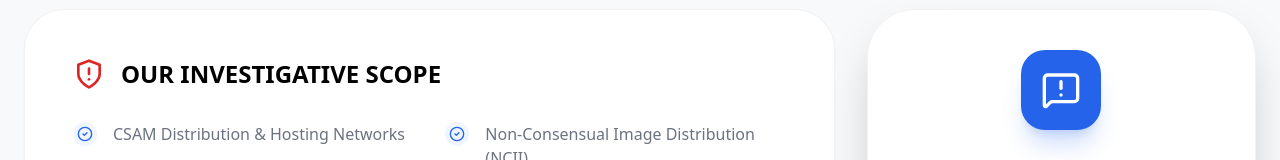
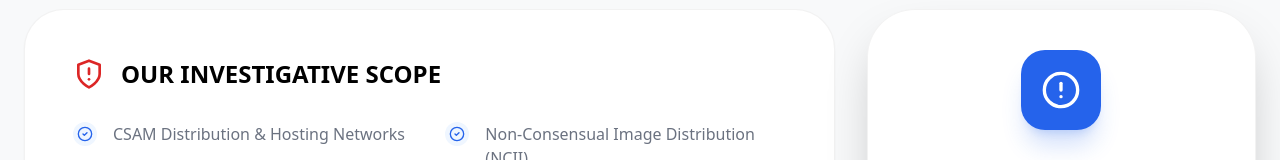
Before and after one commit to intelguard/intelguard-site, a React (Vite) app: page / in a window 1280 px wide. Both pictures are taken after a click on the button "REPORT ABUSE CASE". Shown: the part 272-432 px from the top of the page. Built offline with nearby package versions, Linux system fonts and the light colour scheme.

Commit message:
Update App.jsx

```diff
--- a/src/App.jsx
+++ b/src/App.jsx
@@ -12,14 +12,13 @@ import {
   Trash2,
   Briefcase,
   Mail,
-  Verified,
   Crown,
   ShieldCheck,
   Database,
   Clock,
   ShieldAlert,
   Lock,
-  MessageSquareWarning,
+  AlertCircle,
   Menu,
   X
 } from 'lucide-react';
@@ -220,7 +219,7 @@ export default function App() {
                 <div className="lg:col-span-1">
                   <div className="sticky top-32 p-10 bg-white border border-black/5 shadow-2xl rounded-[48px] text-center">
                     <div className="w-20 h-20 bg-blue-600 rounded-3xl flex items-center justify-center mx-auto mb-8 shadow-xl shadow-blue-600/20">
-                      <MessageSquareWarning className="w-10 h-10 text-white" />
+                      <AlertCircle className="w-10 h-10 text-white" />
                     </div>
                     <h3 className="text-2xl font-black uppercase mb-4">Submit Intelligence</h3>
                     <p className="text-sm text-gray-500 font-medium mb-10 leading-relaxed">
@@ -264,7 +263,7 @@ export default function App() {
                         <div className="flex items-center gap-2">
                           <h3 className="text-xl font-bold tracking-tight">{member.name}</h3>
                           {member.isFounder && <Crown className="w-4 h-4 text-blue-500" />}
-                          {member.isVerified && <Verified className="w-4 h-4 text-blue-500" />}
+                          {member.isVerified && <ShieldCheck className="w-4 h-4 text-blue-500" />}
                         </div>
                       </div>
                       <div className="text-[10px] font-bold text-gray-500 uppercase tracking-widest mb-8">{member.role}</div>
```
